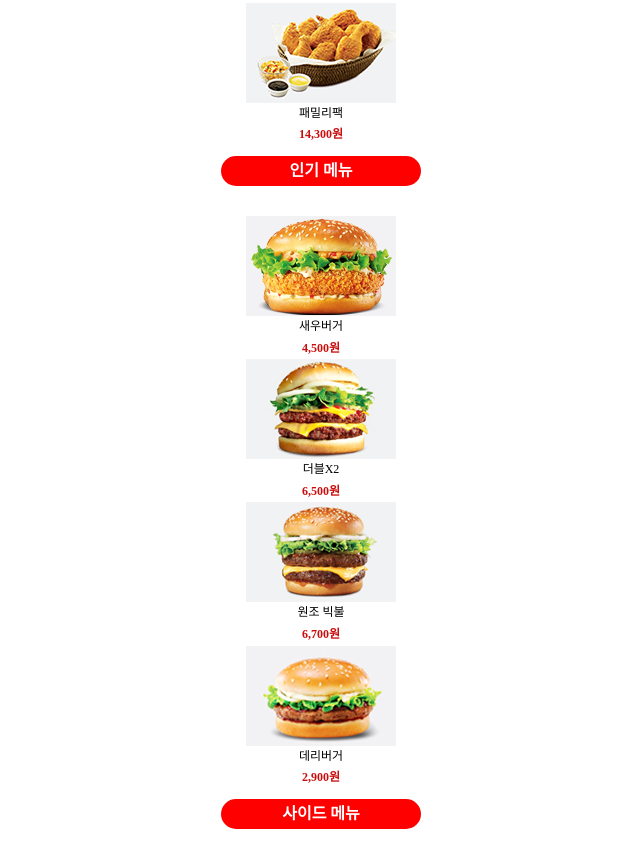
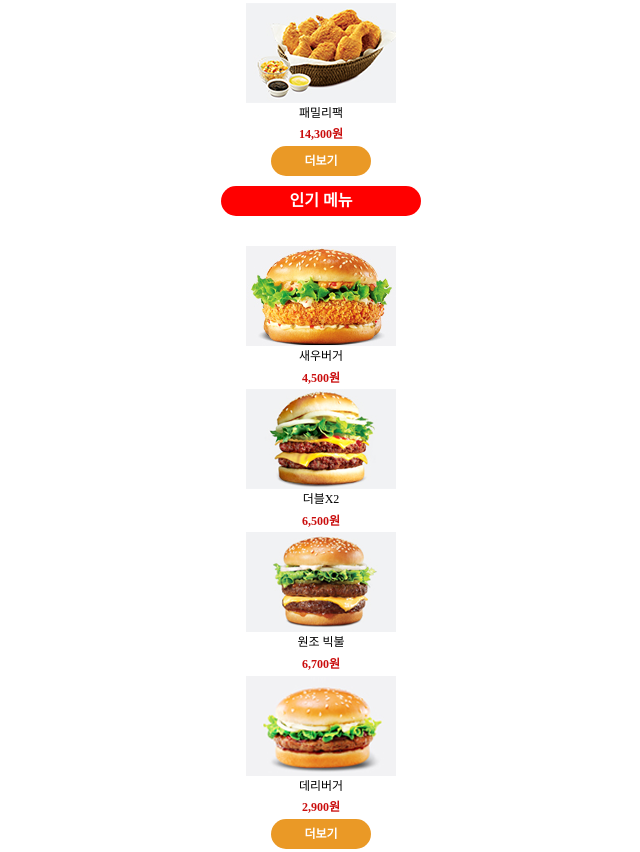
Before and after one commit to choijinyoug/food, a plain HTML site: page index.html in a window 1280 px wide. Shown: the part 2111-2963 px from the top of the page, without its empty margins (319-959 px from the left). Drawn offline with nearby package versions, Linux system fonts and the light colour scheme.

Commit message:
Add files via upload

```diff
--- a/css/mobile.css
+++ b/css/mobile.css
@@ -113,11 +113,18 @@ main{
     text-align: center;
     padding-top:20px;
 }
-.set > h2{
+.set .mnew{
     text-align: center;
     width: 200px;
     padding: 15px 0px;
     color: #ffffff;
+}
+.set .mnew2{
+    text-align: center;
+    width: 100px;
+    padding: 15px 0px;
+    color: #ffffff;
+    font-size: 12px;
 }
 .set > ul p{
     font-size:0.75rem;
@@ -133,6 +140,12 @@ main{
     text-align: center;
     border-radius: 100px;
     margin:10px auto;
+}
+.mnew2{
+    background-color: #ea9926;
+    text-align: center;
+    border-radius: 100px;
+    margin:0px auto;
 }
 .map{
     width:82%;
--- a/index.html
+++ b/index.html
@@ -90,6 +90,7 @@
 
                     <li><a href="#" title="세트메뉴" class="chicken2"><img src="./images/chicken02.png" alt="패밀리팩"></a><p>패밀리팩</p><p class="price">14,300원</p></li>
                 </ul>
+                <h2 class="mnew2">더보기</h2>
         </article>
 
         <article class="set">
@@ -103,6 +104,7 @@
 
                 <li><a href="#" title="세트메뉴" class="chicken2"><img src="./images/burger06.png" alt="데리버거"></a><p>데리버거</p><p class="price">2,900원</p></li>
             </ul>
+            <h2 class="mnew2">더보기</h2>
         </article>
 
         <article class="set">
@@ -116,6 +118,7 @@
 
                 <li><a href="#" title="세트메뉴" class="chicken2"><img src="./images/side04.png" alt="웨지포테이토"></a><p>웨지포테이토</p><p class="price">2,000원</p></li>
             </ul>
+            <h2 class="mnew2">더보기</h2>
         </article>
 
         <article class="map">
```
